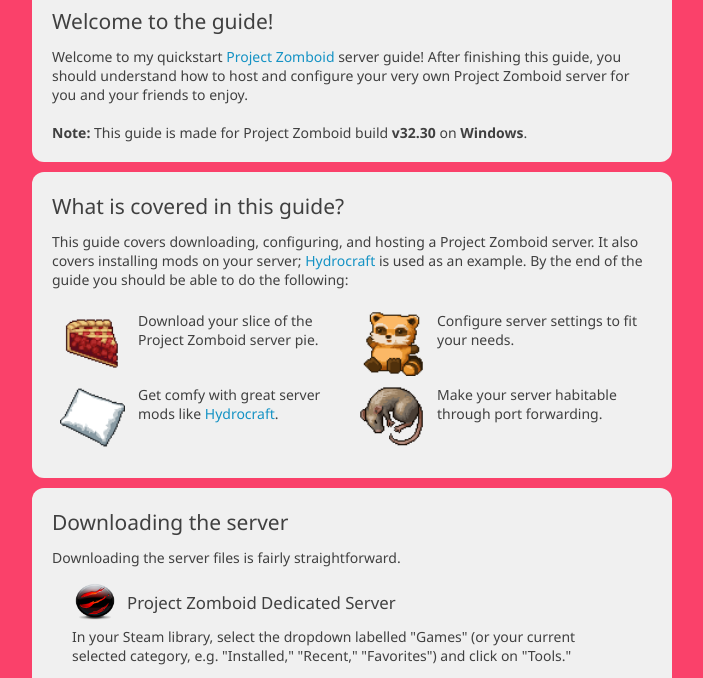
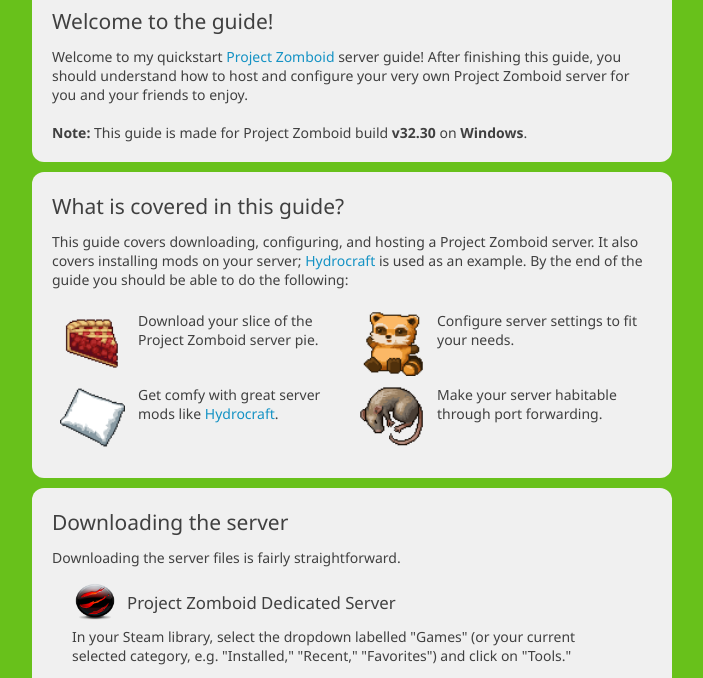
Before and after one commit to Kanandro/project-zomboid-server-guide, a plain HTML site: page index.html in a window 1280 px wide. Shown: the part 223-901 px from the top of the page, without its empty margins (288-991 px from the left). Drawn offline with Linux system fonts and the light colour scheme.

Commit message:
Update guide.css

```diff
--- a/guide.css
+++ b/guide.css
@@ -10,7 +10,7 @@ body {
 	padding: 0px;
 	font-family: 'Segoe UI', Arial, Helvetica, sans-serif;
 	font-size: 10.5pt;
-	background-color: #FA416A;
+	background-color: #68C11B;
 	color: #404040;
 }
 
```
